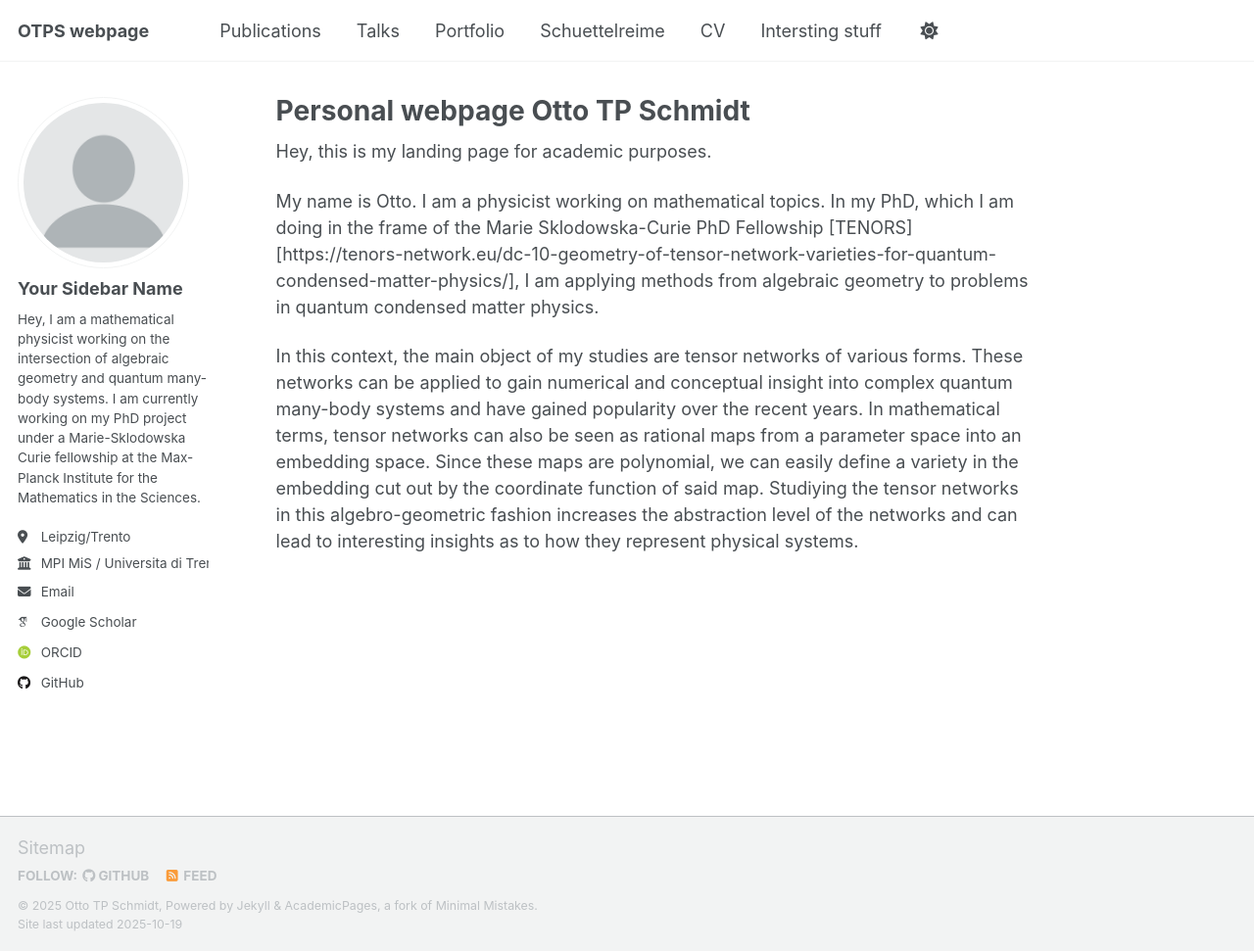
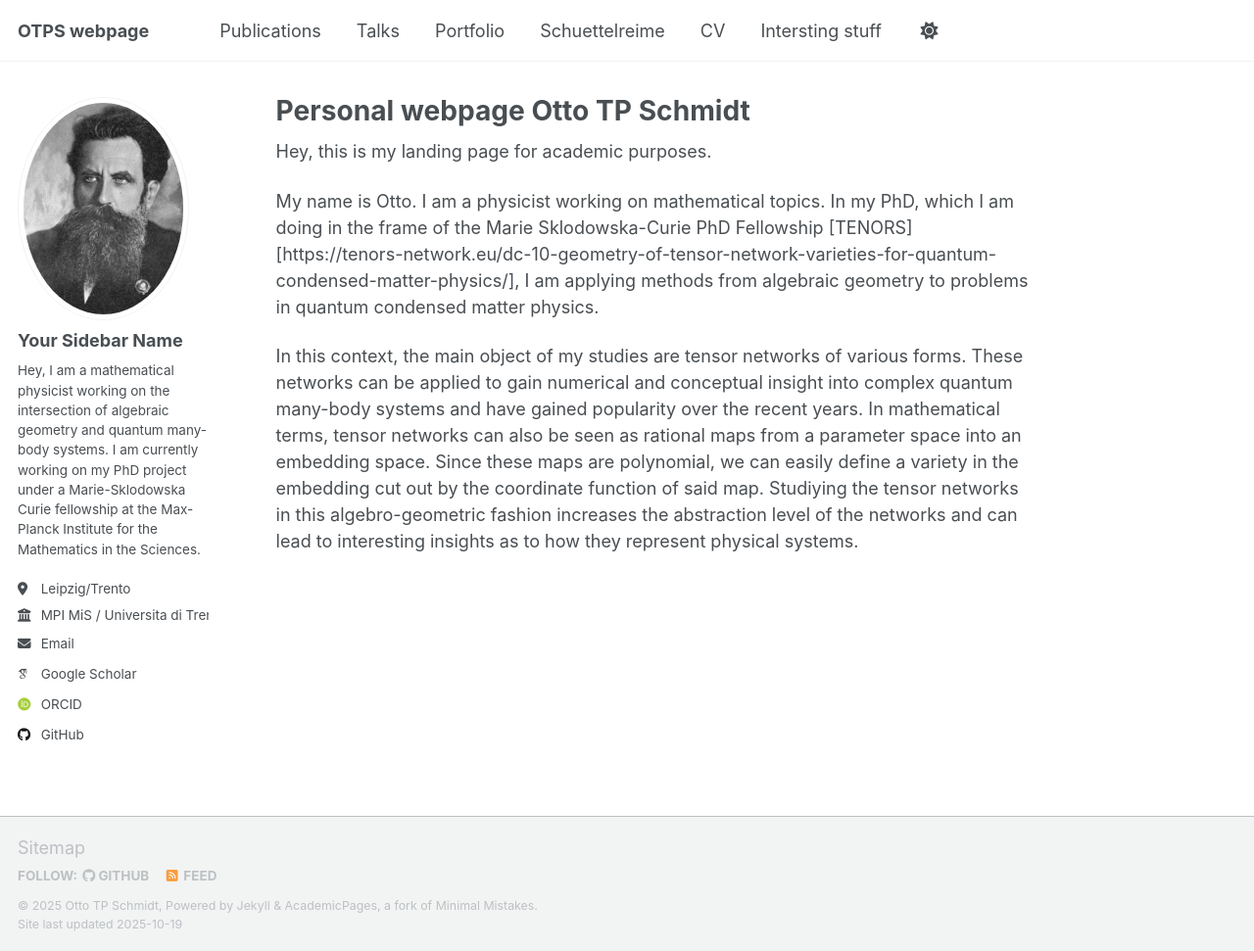
Before and after one commit to ottotpschmidt/ottotpschmidt.github.io, a Jekyll site: the page built from _pages/about.md, in a window 1280 px wide and 971 px high. Shown: the whole window at 98% size. Built offline with Jekyll 4.4.1, drawn with Linux system fonts in a browser that asks for light colours; some web fonts are replaced; a script that is not in the unit is left out.

Commit message:
Update author avatar image in config

```diff
--- a/_config.yml
+++ b/_config.yml
@@ -23,7 +23,7 @@ repository               : "ottotpschmidt/ottotpschmidt.github.io"
 #               Additional customization can be done by editing /_includes/author-profile.html
 author:
   # Biographic information
-  avatar           : "profile.png"
+  avatar           : "522f019fcf99b613.jpg"
   name             : "Your Sidebar Name"
   pronouns         : # example: "she/her"
   bio              : "Hey, I am a mathematical physicist working on the intersection of algebraic geometry and quantum many-body systems. I am currently working on my PhD project under a Marie-Sklodowska Curie fellowship at the Max-Planck Institute for the Mathematics in the Sciences."  # A short bio to display in the sidebar
```
